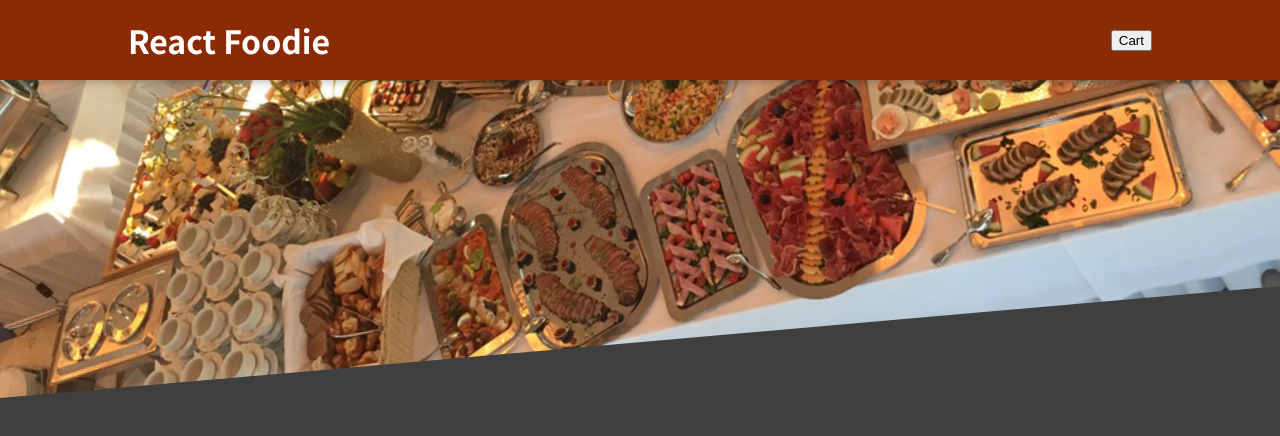
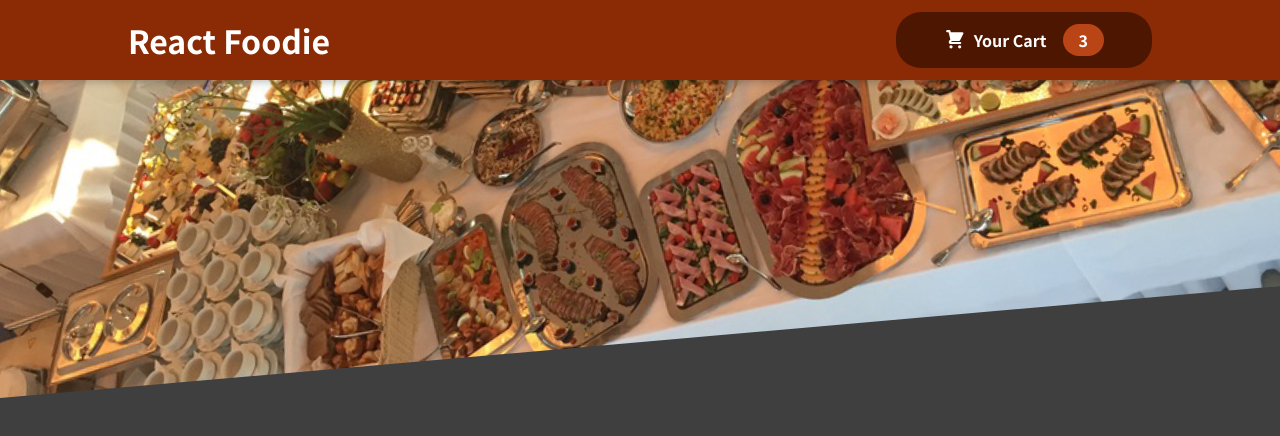
Before and after one commit to Russelllin7789/food_order_website, a React (Create React App) app: page / in a window 1280 px wide. Shown: the top 436 px of the page. Built offline with nearby package versions, Linux system fonts and the light colour scheme.

Commit message:
Use headerCartButton to replace the usual button

```diff
--- a/src/components/Layout/Header.js
+++ b/src/components/Layout/Header.js
@@ -1,13 +1,15 @@
 import React from "react";
+
 import classes from './Header.module.css'
 import mealsImage from '../../assets/meals.jpeg'
+import HeaderCartButton from "./HeaderCartButton";
 
 const Header = (props) => {
   return (
     <React.Fragment>
       <header className={classes.header}>
         <h1>React Foodie</h1>
-        <button>Cart</button>
+        <HeaderCartButton />
       </header>
       <div className={classes[`main-image`]}>
         <img src={mealsImage} alt="A table full of delicious food!" />
--- a/src/components/Layout/HeaderCartButton.js
+++ b/src/components/Layout/HeaderCartButton.js
@@ -0,0 +1,20 @@
+import React from "react";
+
+import CartIcon from '../Cart/CartIcon'
+import classes from './HeaderCartButton.module.css'
+
+const HeaderCartButton = () => {
+  return (
+    <button className={classes.button}>
+      <span className={classes.icon}>
+        <CartIcon />
+      </span>
+      <span>Your Cart</span>
+      <span className={classes.badge}>
+        3
+      </span>
+    </button>
+  )
+}
+
+export default HeaderCartButton
```
Also changed, not shown: 1 other file (tests, documents, lock files or other folders).
